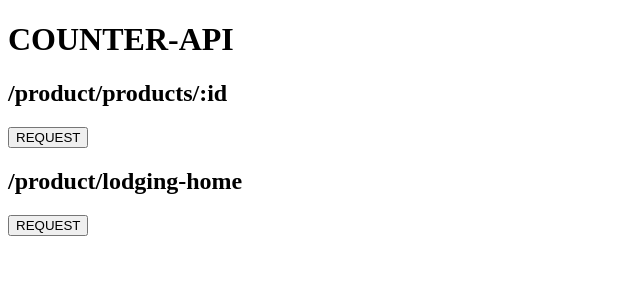
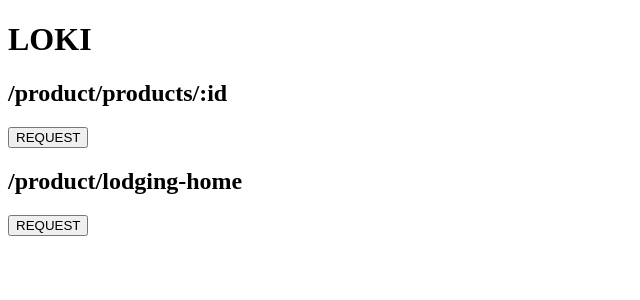
Before and after one commit to doong-jo/loki, a React app in the folder app/: page / in a window 1280 px wide. Shown: the top 300 px of the page, without its empty margins (0-640 px from the left). Built offline with nearby package versions, Linux system fonts and the light colour scheme; no server answers.

Commit message:
chore: rename app name

```diff
--- a/app/src/App.jsx
+++ b/app/src/App.jsx
@@ -22,7 +22,7 @@
 
   return (
     <div>
-      <h1>COUNTER-API</h1>
+      <h1>LOKI</h1>
       <h2>/product/products/:id</h2>
       <button
         onClick={() => {
```
